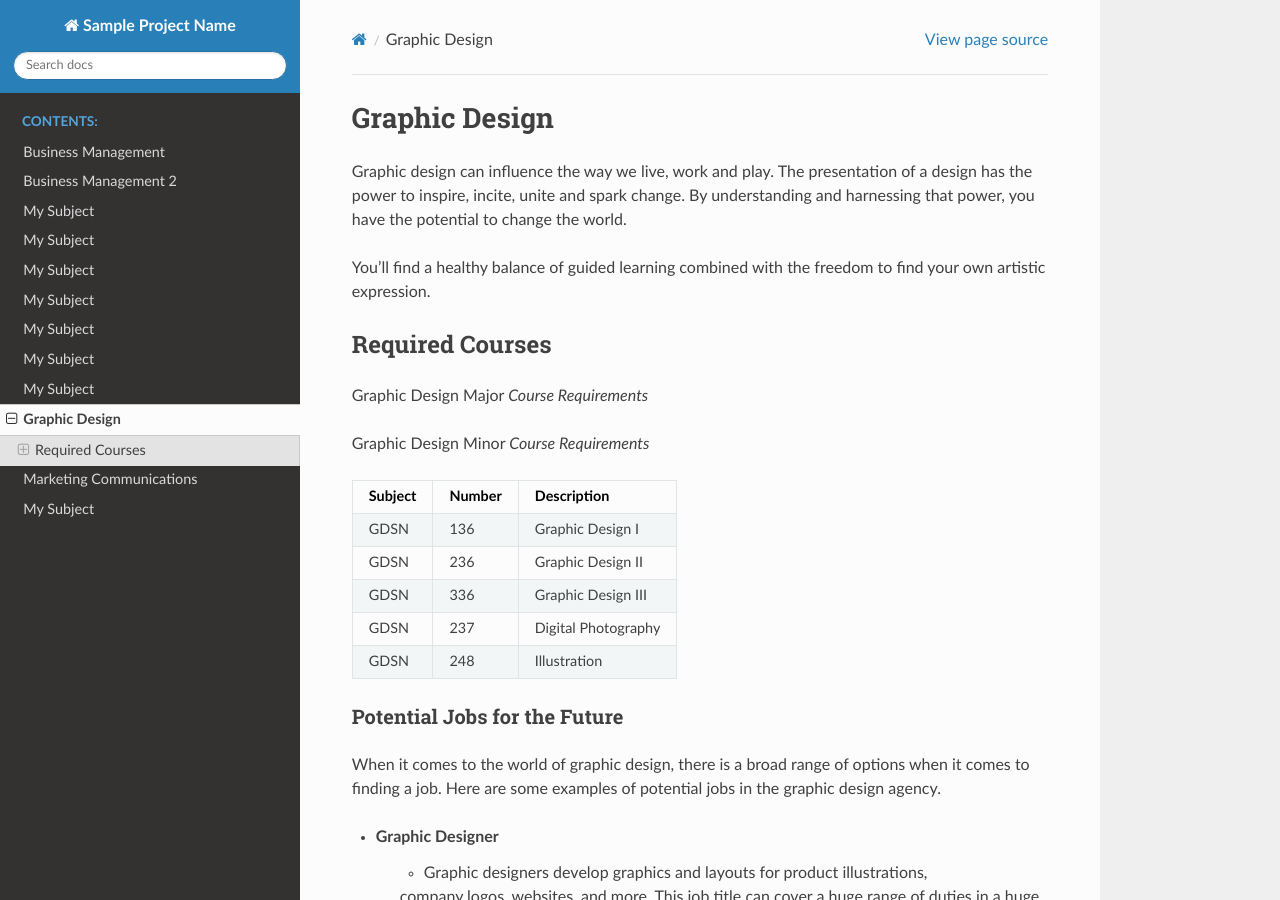
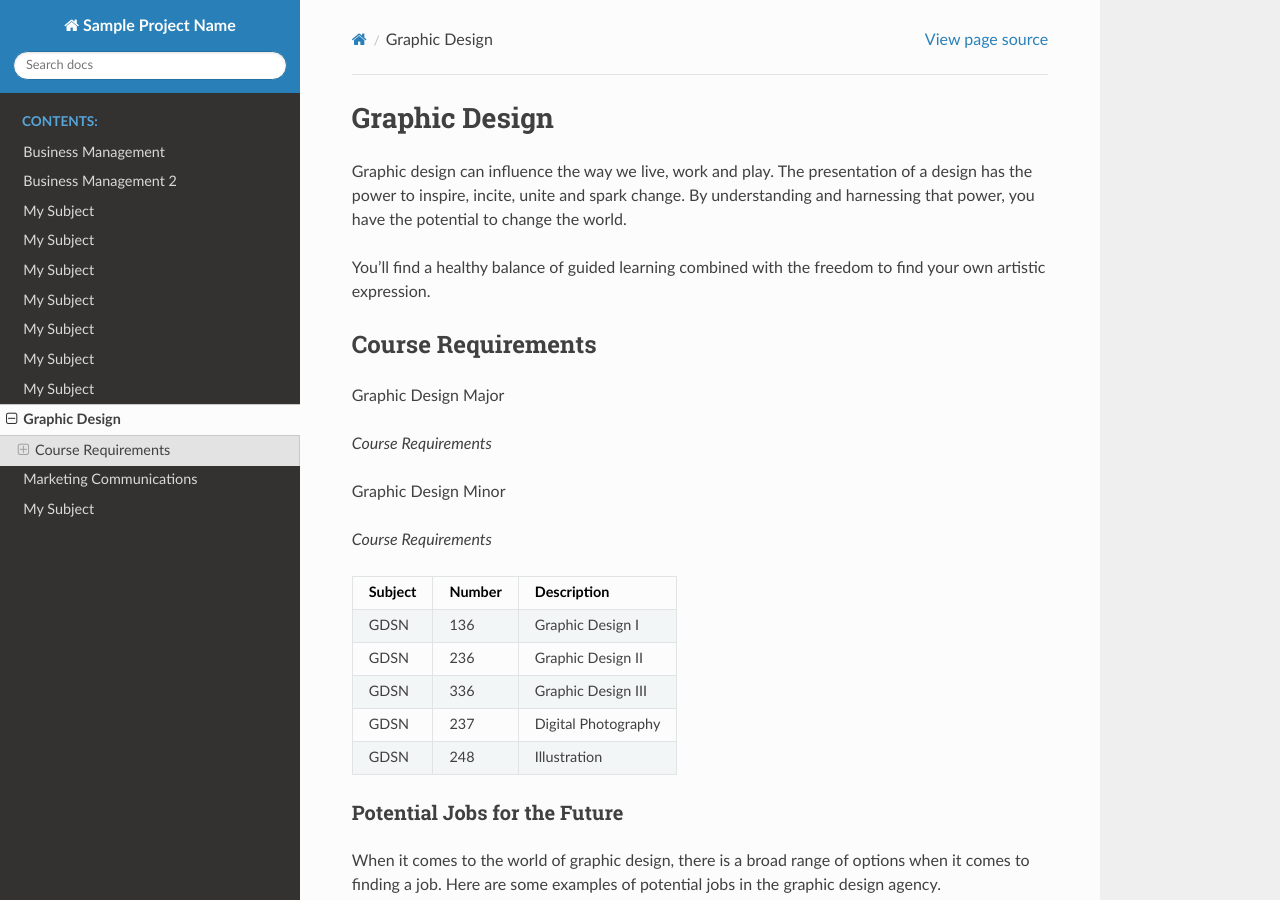
Before and after one commit to burnskatie/majors_template, a Sphinx documentation site: the page built from source/gd_information/index.rst, in a window 1280 px wide and 900 px high. Built offline with Sphinx 7.4.7 and the Read the Docs theme 2.0.0, drawn with Linux system fonts in a browser that asks for light colours.

Commit message:
Bullet list update GD

```diff
--- a/source/gd_information/index.rst
+++ b/source/gd_information/index.rst
@@ -9,15 +9,16 @@
 You'll find a healthy balance of guided learning combined with the freedom to
 find your own artistic expression.
 
-Required Courses
-----------------
+Course Requirements
+-------------------
 
 Graphic Design Major
+
 *Course Requirements*
 
-========= ======== ========================
+========= ======== =========================
 Subject   Number   Description
-========= ======== ========================
+========= ======== =========================
 GDSN      136      Graphic Design I
 GDSN      236      Graphic Design II
 GDSN      336      Graphic Design III
@@ -29,9 +30,10 @@
 COMM      101      Intro to Communications
 GDSN      319      Graphic Design Internship
 GDSN      385      Senior Seminar
-========= ======== =========================
+========= ======== ==========================
 
 Graphic Design Minor
+
 *Course Requirements*
 
 ========= ======== ========================
@@ -52,31 +54,36 @@
 graphic design agency.
 
 * Graphic Designer
+
     * Graphic designers develop graphics and layouts for product illustrations,
     company logos, websites, and more. This job title can cover a huge range of
     duties in a huge range of industries
 * User Experience (UX) Designer
+
     * UX designers work to make products, processes, and services seamless,
     enjoyable, and intuitive for users. They think about how the product feels,
     how users will use it. They ensure the product flows from one step to the
     next.
 * Marketing Specialist
+
     * Marketing specialists collect and analyze data on target customers,
     initiate marketing campaigns, measure the effectiveness of marketing attempts
     and create strategies to promote their company and its goods or services.
 * Multimedia Artist or animator
+
     * Multimedia artists and animators design complex graphics and animation
     using computer animation or modeling programs. They think about story
     development, visual impact, and platforms to create media content that will
     meet their employer’s objectives.
 * Freelancer
+
     * While it’s not a unique design job in its own right, but most of the job
     titles mentioned above can be performed as a freelancer. Designers who have
     some experience on their resume, a stunning portfolio of work, or expertise
     in niche areas of design, marketing, and graphics could build a career finding
     freelance projects.
+* Art Director
 
-* Art Director
     * Art directors take charge of the visual style and content in magazines,
     newspapers, product packaging and movie, and television productions. They
     create designs and direct other artists to develop each contributing piece.
```
